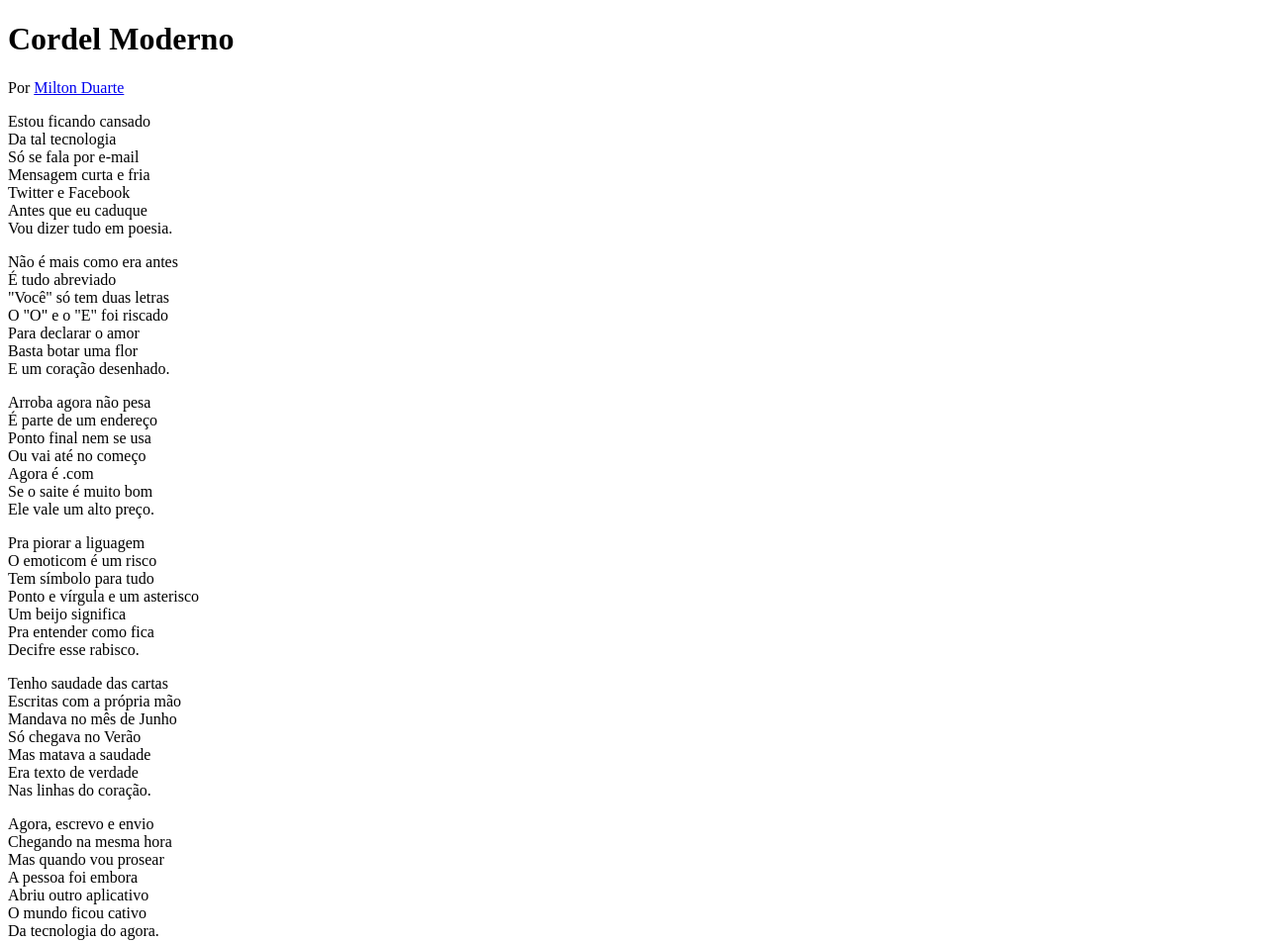
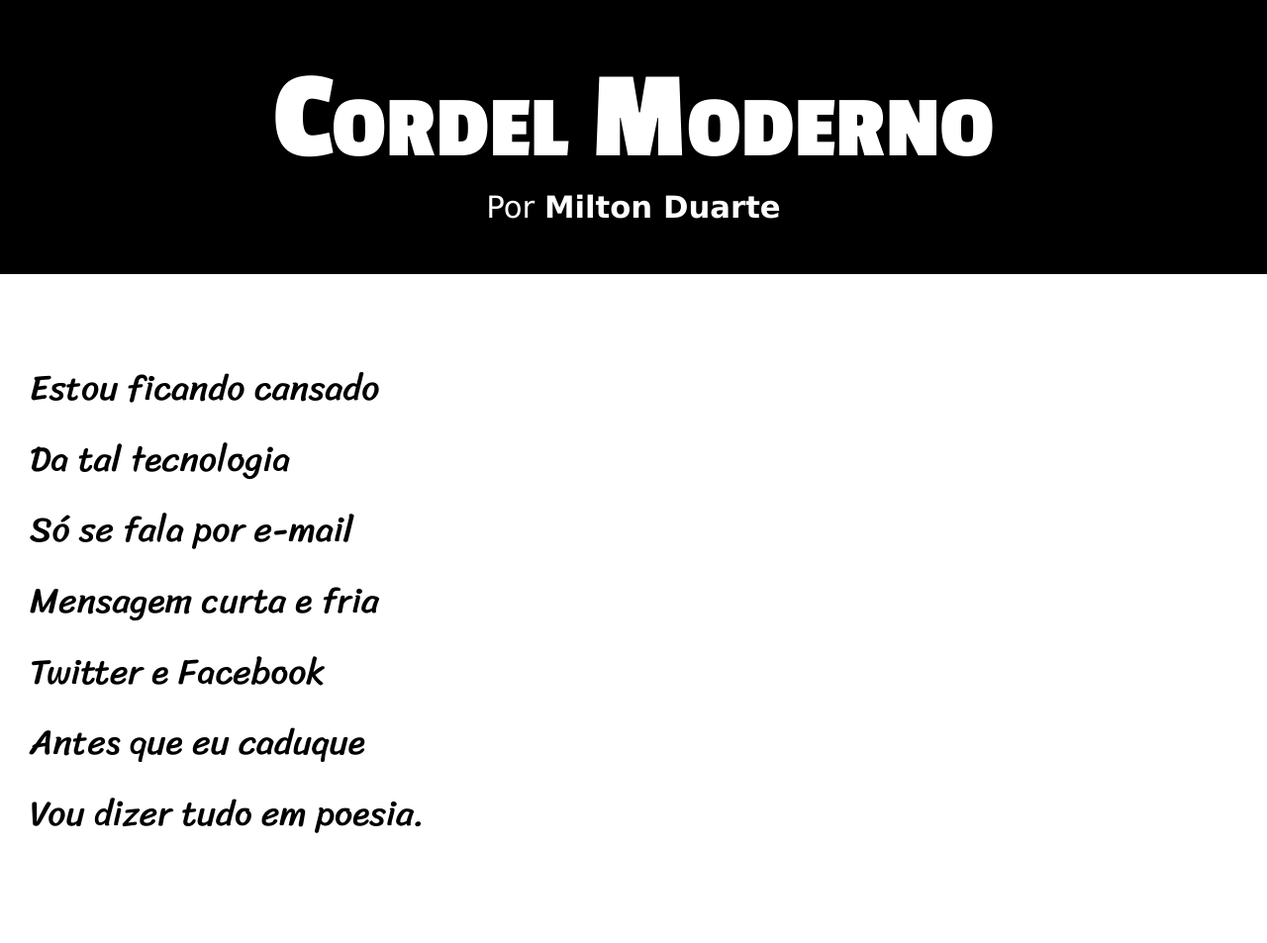
Before and after one commit to sergiofppo/html-css, a plain HTML site: page desafios/desafio_cordel/index.html in a window 1280 px wide. Shown: the top 953 px of the page at 99% size. Drawn offline with Linux system fonts and the light colour scheme; files that its build step writes are made by us from their sources.

Commit message:
ajustes finais no style

```diff
--- a/desafios/desafio_cordel/estilo/style.css
+++ b/desafios/desafio_cordel/estilo/style.css
@@ -1 +1,90 @@
 @charset "UTF-8";
+@import url('https://fonts.googleapis.com/css2?family=Passion+One:wght@400;700;900&family=Sriracha&display=swap');
+
+:root {
+    --fonte1: Verdana, Geneva, Tahoma, sans-serif;
+    --fonte2: "Passion One", sans-serif;
+    --fonte3: "Sriracha", cursive;
+}
+
+* {
+    margin: 0px;
+    padding: 0px;
+}
+
+html, body {
+    min-height: 100vh;
+    background-color: darkgray;
+    font-family: var(--fonte1);
+
+}
+
+header {
+    background-color: black;
+    color: white;
+    text-align: center;
+}
+header > h1 {
+    padding-top: 50px;
+    font-variant: small-caps;
+    font-family: var(--fonte2);
+    font-size: 10vw;
+}
+header > p {
+    padding-bottom: 50px;
+    font-size: 2.4vw;
+}
+section {
+    padding-top: 10vh;
+    padding-bottom: 10vh;
+    line-height: 2em;
+    padding-left: 30px;
+    font-family: var(--fonte3);
+    font-size: 2.8vw;
+}
+.normal {
+    background-color: white;
+    color: black;
+}
+section > p {
+    padding-bottom: 2.11em;
+}
+.imagem {
+    background-color: rgb(110, 110, 110);
+    color: white;
+    box-shadow: inset 6px 6px 13px 0px rgba(0, 0, 0, 0.541);
+    background-size: cover;
+    background-attachment: fixed;
+}
+#img01 {
+    background-image: url('../imagens/background001.jpg');
+    background-position: right center;
+
+}
+#img02 {
+    background-image: url('../imagens/background002.jpg');
+}
+
+.imagem > p {
+    background-color: rgba(0, 0, 0, 0.418);
+    display: inline-block;
+    padding: 5px;
+    text-shadow: 1px 1px 0px black;
+}
+
+a {
+    color: white;
+    text-decoration: none;
+    font-weight: bolder;
+}
+a:hover {
+    text-decoration: underline;
+}
+
+
+footer {
+    background-color: black;
+    text-align: center;
+    color: white;
+    padding: 10px;
+}
--- a/desafios/desafio_cordel/index.html
+++ b/desafios/desafio_cordel/index.html
@@ -4,7 +4,7 @@
     <meta charset="UTF-8">
     <meta name="viewport" content="width=device-width, initial-scale=1.0">
     <title>Cordel Moderno</title>
-    <link rel="stylesheet" href="style.css">
+    <link rel="stylesheet" href="estilo/style.css">
 </head>
 <body>
     <header>
@@ -14,7 +14,7 @@
         </p>
     </header>
 
-    <section>
+    <section class="normal">
         <p>
             Estou ficando cansado <br>
             Da tal tecnologia <br>
@@ -27,7 +27,7 @@
     </section>
 
 
-    <section>
+    <section class="imagem" id="img01">
         <p>
             Não é mais como era antes <br>
             É tudo abreviado <br>
@@ -40,7 +40,7 @@
     </section>
 
 
-    <section>
+    <section class="normal">
         <p>
             Arroba agora não pesa <br>
             É parte de um endereço <br>
@@ -63,7 +63,7 @@
     </section>
 
 
-    <section>
+    <section class="imagem" id="img02">
         <p>
             Tenho saudade das cartas <br>
             Escritas com a própria mão <br>
@@ -76,7 +76,7 @@
     </section>
 
 
-    <section>
+    <section class="normal">
         <p>
             Agora, escrevo e envio <br>
             Chegando na mesma hora <br>
```
